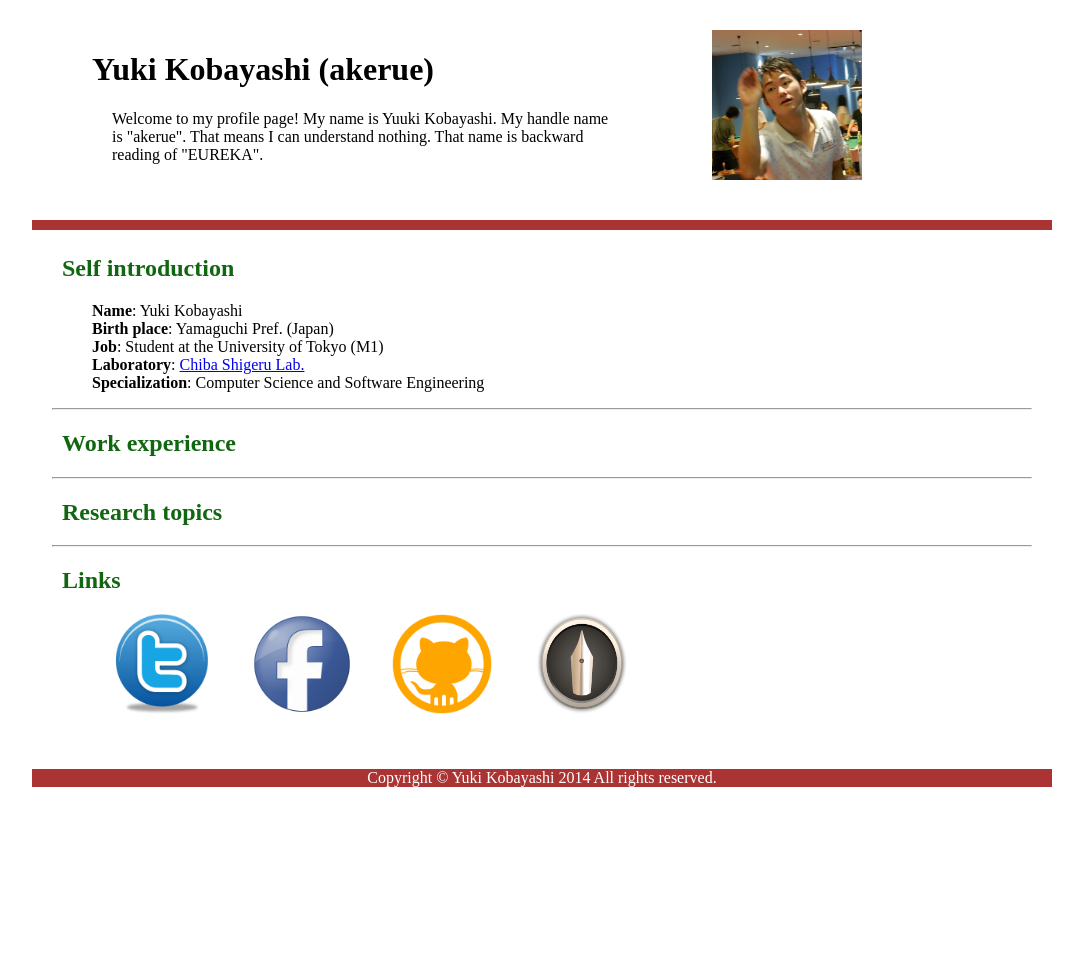
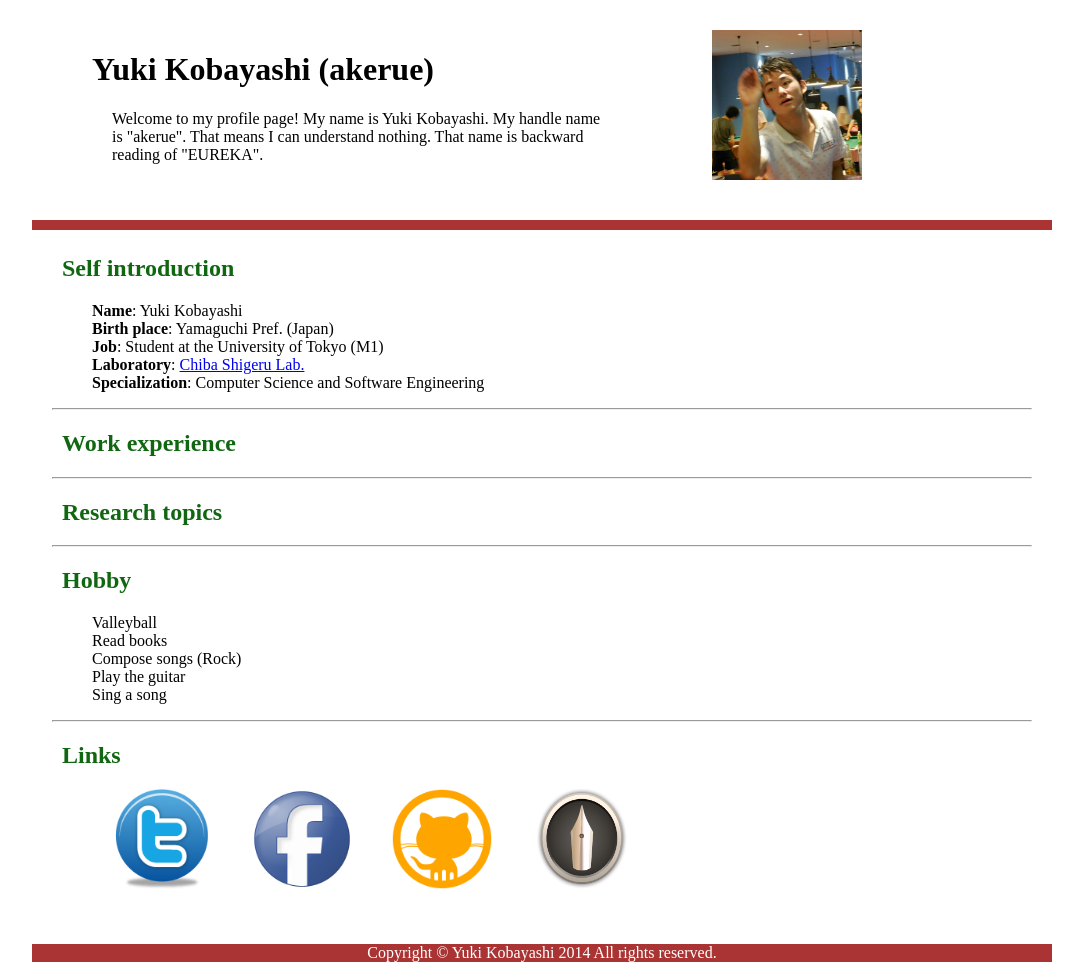
Before and after one commit to akerue/akerue.github.io, a Jekyll site: the page built from index.md, in a window 1280 px wide. Shown: the whole page, without its empty margins (98-1181 px from the left). Built offline with Jekyll 4.4.1, drawn with Linux system fonts in a browser that asks for light colours; nearby versions of some CDN libraries; before the commit the page ends 900 px from its top, so only the background shows below that.

Commit message:
Add hobby topic

```diff
--- a/_includes/header.html
+++ b/_includes/header.html
@@ -3,7 +3,7 @@
 		<div id="prof-name">
 			<h1 id="title"><a href="http://akerue.github.io">{{site.author.name}} ({{site.author.nickname}})</a></h1>
 			<div id="description">
-				<p>Welcome to my profile page! My name is Yuuki Kobayashi.
+				<p>Welcome to my profile page! My name is Yuki Kobayashi.
 				My handle name is "akerue". That means I can understand nothing.
 				That name is backward reading of "EUREKA".</p>
 			</div>
--- a/index.md
+++ b/index.md
@@ -22,6 +22,15 @@ title: "akerue -self introduction-"
 
 ---
 
+## Hobby
+* Valleyball
+* Read books
+* Compose songs (Rock)
+* Play the guitar
+* Sing a song
+
+---
+
 ## Links
 
 <div id="link" markdown="1">
```
Also changed, not shown: 1 other file.
